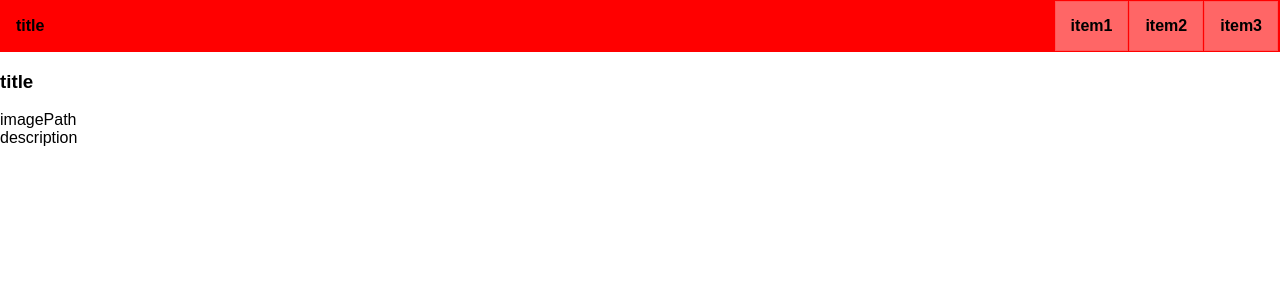
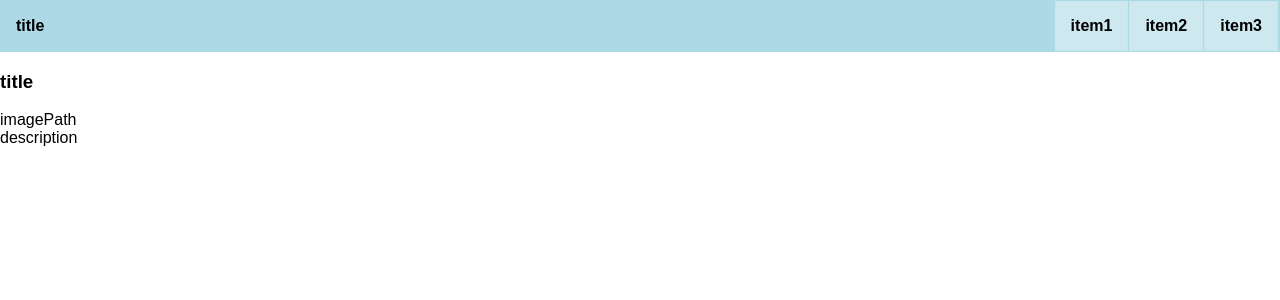
Before and after one commit to ShellOliver/myevents, a React app: page /home in a window 1280 px wide. Shown: the top 300 px of the page. Built offline with nearby package versions, Linux system fonts and the light colour scheme.

Commit message:
removed unecessary code in app component

```diff
--- a/src/App.js
+++ b/src/App.js
@@ -1,28 +1,22 @@
 import React, { Component } from 'react';
 import Toolbar from './components/toolbar/toolbar';
-import {Switch, Route} from 'react-router-dom';
+import { Switch, Route } from 'react-router-dom';
 import Login from './components/login/login';
 import Home from './components/home/home';
+import Item from './components/toolbar/item/item';
 
 class App extends Component {
-  constructor(props) {
-    super(props)
-
-    this.state = {
-
-    }
-  }
 
   render() {
     return (
       <div className="App">
-
-        <Toolbar title="title" color='red' />
+        <Toolbar title="title" color='lightblue'>
+          <Item name="home" route="/home"/>
+          <Item name="login" route="/login"/>
+        </Toolbar>
         <Switch>
-        <div>
-              <Route exact path="/home" component={Home} />
-              <Route exact path="/login" component={Login} />
-        </div>
+          <Route exact path="/home" component={Home} />
+          <Route exact path="/login" component={Login} />
         </Switch>
       </div>
     );
--- a/src/components/home/home.js
+++ b/src/components/home/home.js
@@ -2,6 +2,10 @@ import React, { Component } from 'react'
 import Card from '../card/card';
 
 export default class Home extends Component {
+  onclick = () => {
+    console.log('aqui');
+  }
+
   render() {
     return (
       <div>
```
